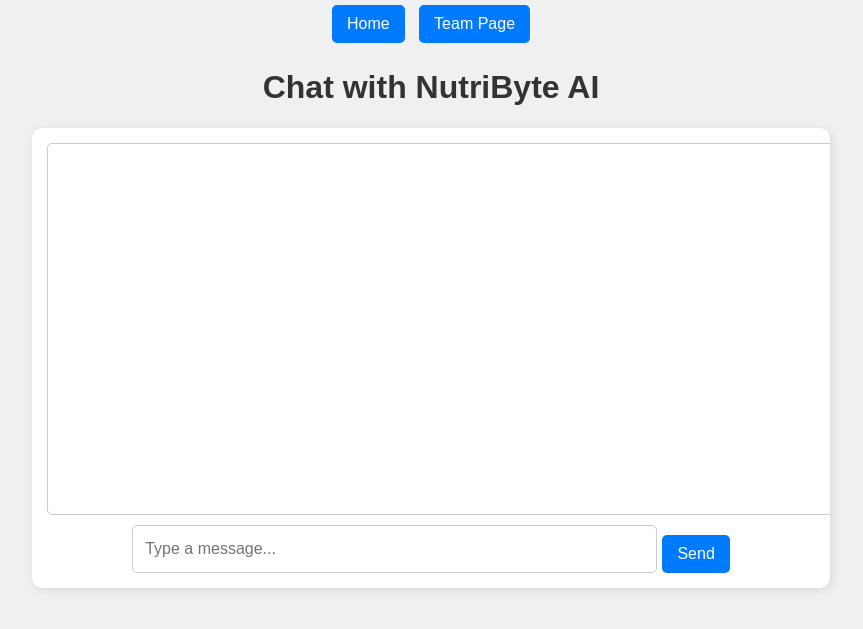
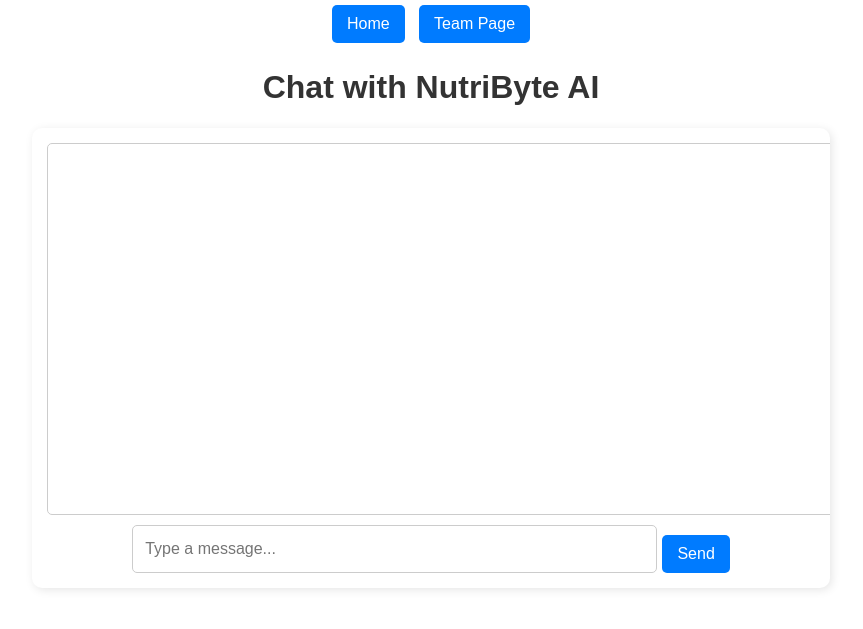
Before and after one commit to NutriByte/NutriByte, a Flask app: page /chatbot in a window 1280 px wide. Shown: the top 629 px of the page, without its empty margins (209-1072 px from the left). Run offline with Flask 3, Linux system fonts and the light colour scheme.

Commit message:
Set background color to white

```diff
--- a/static/styles.css
+++ b/static/styles.css
@@ -1,7 +1,7 @@
 body {
     font-family: Arial, sans-serif;
     text-align: center;
-    background-color: #f0f0f0;
+    background-color: #ffffff;
     margin: 0;
     padding: 0;
 }
```
